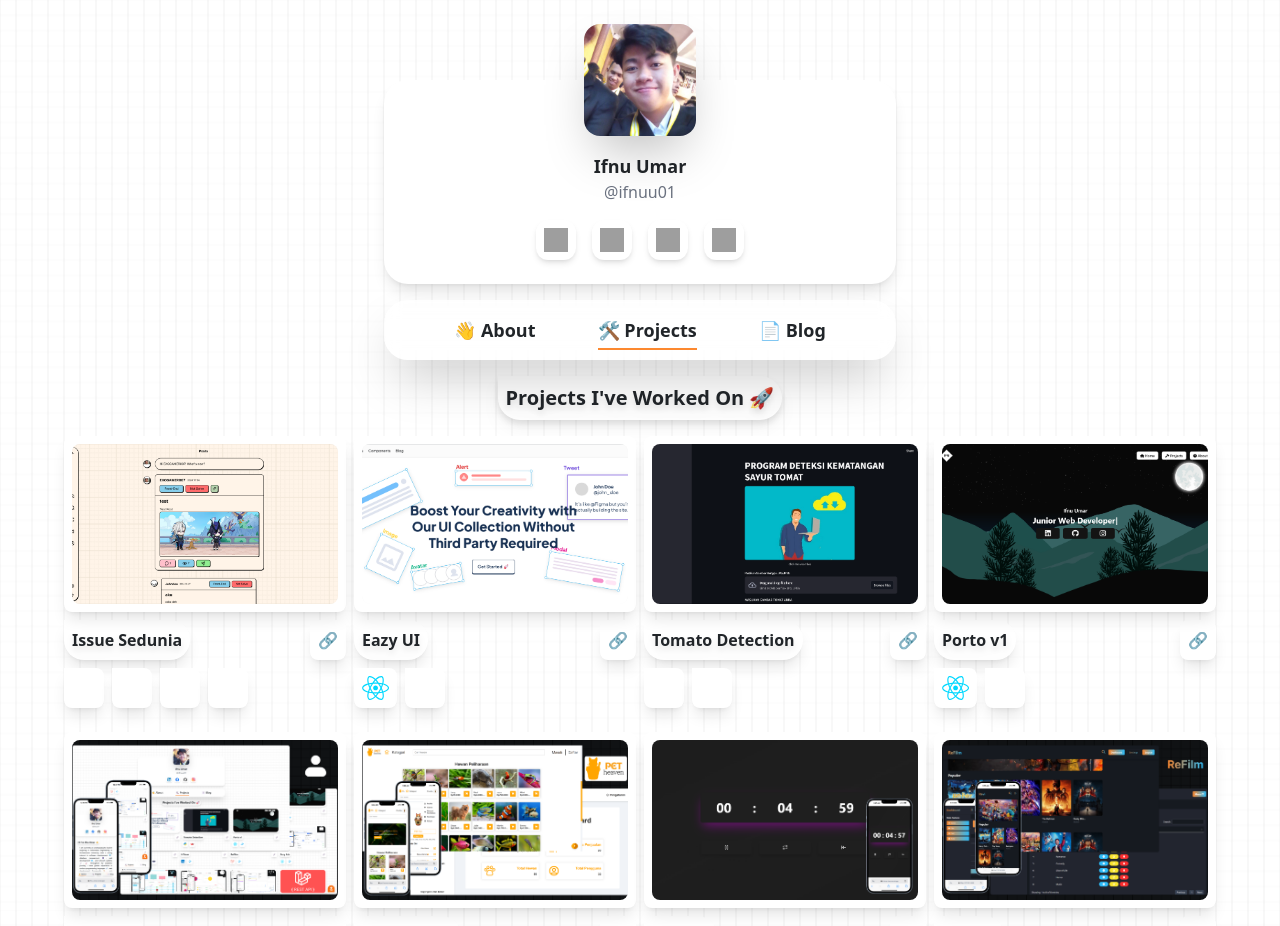
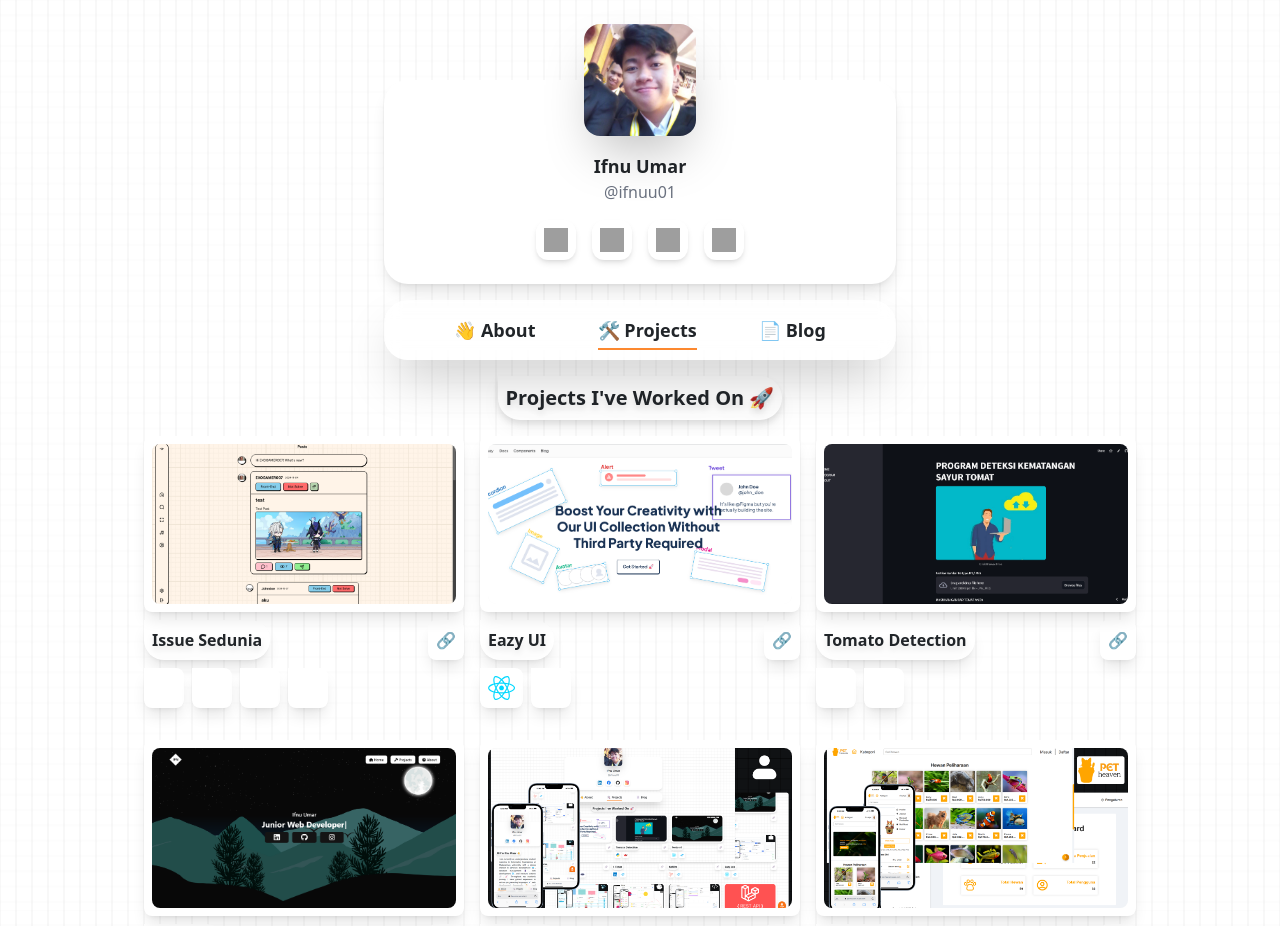
Before and after one commit to ifnuu01/Personal-web, a React (Vite) app: page /projects in a window 1280 px wide. Shown: the top 926 px of the page. Built offline with nearby package versions, Linux system fonts and the light colour scheme; grey boxes are pictures that could not be loaded; some icons are missing.

Commit message:
style: grid to flex

```diff
--- a/src/components/Card.jsx
+++ b/src/components/Card.jsx
@@ -160,7 +160,7 @@ function Card() {
   ];
 
   return (
-    <div className="w-full px-5 grid grid-cols-1 gap-2 md:grid-cols-2 lg:px-0 lg:grid-cols-4 lg:w-[90%] mx-auto">
+    <div className="w-full px-5 flex flex-wrap justify-center gap-4">
       {cardData.map((data, index) => {
         const [isImageLoaded, setIsImageLoaded] = useState(false);
         return (
@@ -171,8 +171,7 @@ function Card() {
             data-aos-delay="300"
             className="mt-4"
           >
-            {/* Image */}
-            <div className="bg-white shadow-lg rounded-lg w-full p-2 relative group cursor-pointer">
+            <div className="bg-white shadow-lg rounded-lg w-[350px] md:w-80 p-2 relative group cursor-pointer">
               {!isImageLoaded && <Skeleton height={160} borderRadius={16} />}
               <img
                 src={data.imageSrc}
@@ -187,7 +186,6 @@ function Card() {
               </div>
             </div>
 
-            {/* Content */}
             <div className="flex justify-between items-center mt-2">
               <div className="bg-white shadow-lg rounded-full rounded-tl-none w-fit p-2">
                 <p className="font-bold text-md drop-shadow-lg cursor-default text-primary">
@@ -201,7 +199,6 @@ function Card() {
               </div>
             </div>
 
-            {/* Tech */}
             <div className="flex items-center flex-wrap gap-2 mt-2">
               {data.techIcons.map((icon, i) => (
                 <div
```
